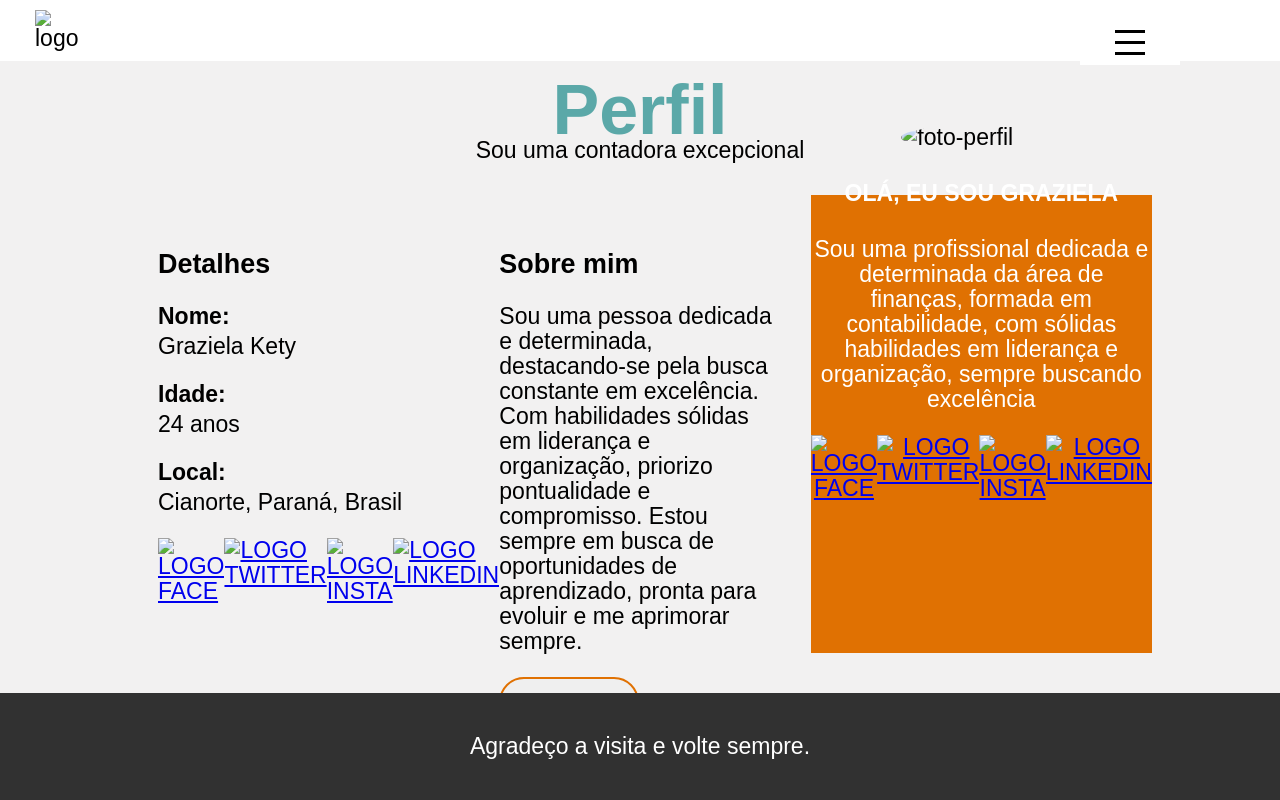
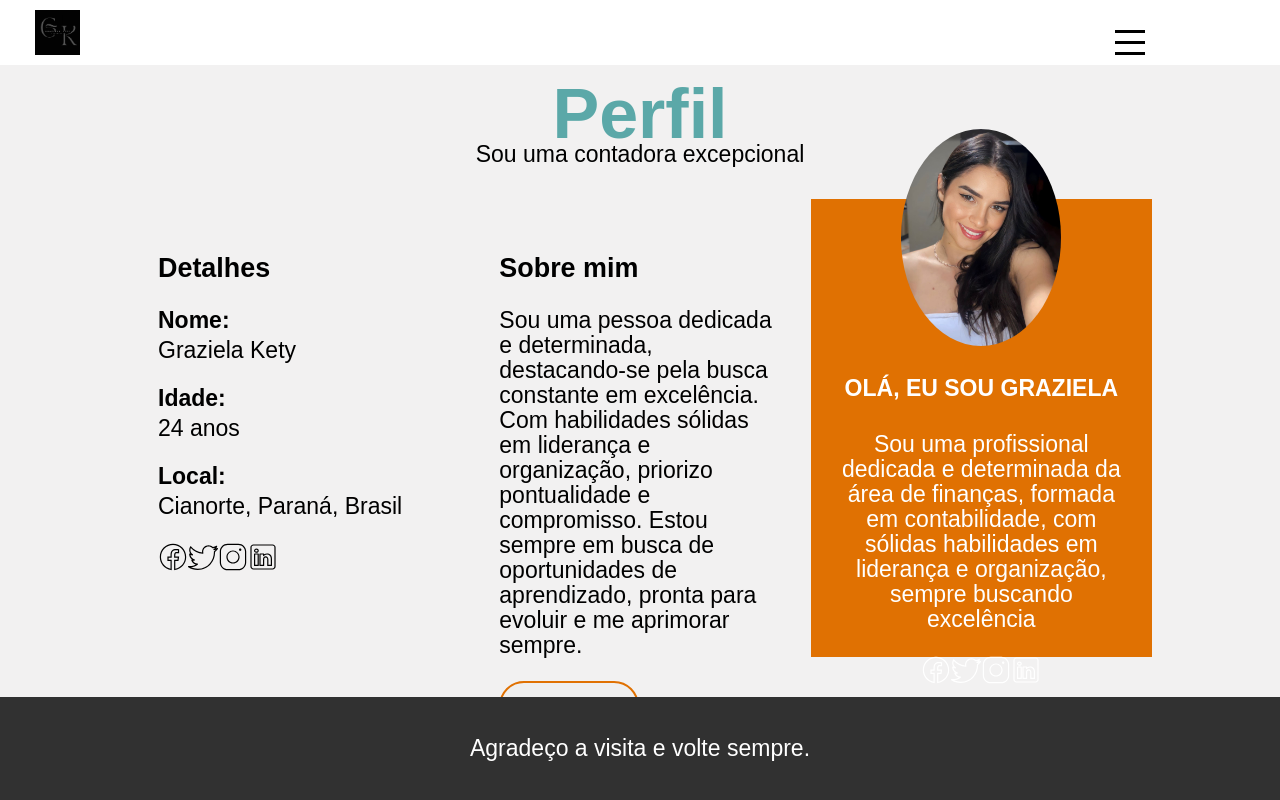
Before and after one commit to GraziKety/profile, a plain HTML site: page index.html in a window 1280 px wide. Drawn offline with Linux system fonts and the light colour scheme.

Commit message:
Alterando imagens no HTML

```diff
--- a/index.html
+++ b/index.html
@@ -12,7 +12,7 @@
     <header class="header">
         <nav>
             <div>
-                <img src="Logo 2.png" width="45px" alt="logomarca">
+                <img src="logo.png" width="45px" alt="logomarca">
             </div>
 
             <div class="hamburguer">
@@ -47,16 +47,16 @@
 
                 <div class="redes-sociais">
                     <a href="http://www.facebook.com/profile.php?id=100004914789685&locale=pr_BR" target="_blank">
-                        <img src="FACE PRETO.svg" width="30px" alt="LOGO FACE">
+                        <img src="face-preto.svg" width="30px" alt="LOGO FACE">
                     </a>
                     <a href="https://x.com/GKety" target="_blank">
-                        <img src="TT PRETO.svg" width="30px" alt="LOGO TWITTER">
+                        <img src="twitter-preto.svg" width="30px" alt="LOGO TWITTER">
                     </a>
                     <a href="https://instagram.com/grazielakety/" target="_blank">
-                        <img src="INSTA PRETO.svg" width="30px" alt="LOGO INSTA"></a>
+                        <img src="insta-preto.svg" width="30px" alt="LOGO INSTA"></a>
                     <a href="https://www.linkedin.com/in/graziela-kety-batista-pavesi-44821b313?utm_source=share&utm_campaign=share_via&utm_content=profile&utm_medium=ios_app"
                         target="_blank">
-                        <img src="LINKE PRETO.svg" width="30px" alt="LOGO LINKEDIN">
+                        <img src="linkedin-preto.svg" width="30px" alt="LOGO LINKEDIN">
                     </a>
                 </div>
             </section>
@@ -73,7 +73,7 @@
                 </button>
             </section>
             <section class="apresentacao">
-                <img class="foto-perfil" src="Perfil.jpeg" width="160px" alt="foto-perfil">
+                <img class="foto-perfil" src="perfil-1.jpeg" width="160px" alt="foto-perfil">
                 <div class="eu-sou">
                     <h4>OLÁ, EU SOU GRAZIELA</h4>
                     <p>Sou uma profissional dedicada e determinada da área de finanças,
@@ -85,14 +85,14 @@
 
                     <div class="redes-sociais-2">
                         <a href="http://www.facebook.com/profile.php?id=100004914789685&locale=pr_BR" target="_blank">
-                            <img src="FACE BRANCO.svg" width="30px" alt="LOGO FACE"></a>
+                            <img src="face-branco.svg" width="30px" alt="LOGO FACE"></a>
                         <a href="https://x.com/GKety" target="_blank">
-                            <img src="TT BRANCO.svg" width="30px" alt="LOGO TWITTER"></a>
+                            <img src="twitter-branco.svg" width="30px" alt="LOGO TWITTER"></a>
                         <a href="https://instagram.com/grazielakety/" target="_blank">
-                            <img src="INSTA BRANCO.svg" width="30px" alt="LOGO INSTA"></a>
+                            <img src="insta-branco.svg" width="30px" alt="LOGO INSTA"></a>
                         <a href="https://www.linkedin.com/in/graziela-kety-batista-pavesi-44821b313?utm_source=share&utm_campaign=share_via&utm_content=profile&utm_medium=ios_app"
                             target="_blank">
-                            <img src="LINKE BRANCO.svg" width="30px" alt="LOGO LINKEDIN"></a>
+                            <img src="linkedin-branco.svg" width="30px" alt="LOGO LINKEDIN"></a>
                     </div>
                 </div>
             </section>
```
